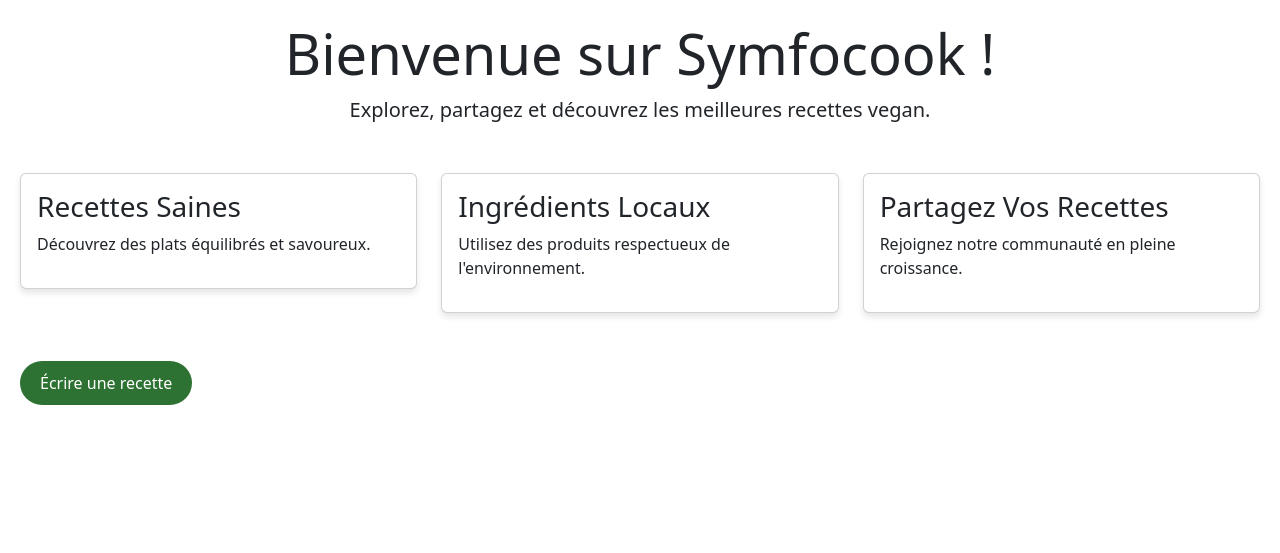
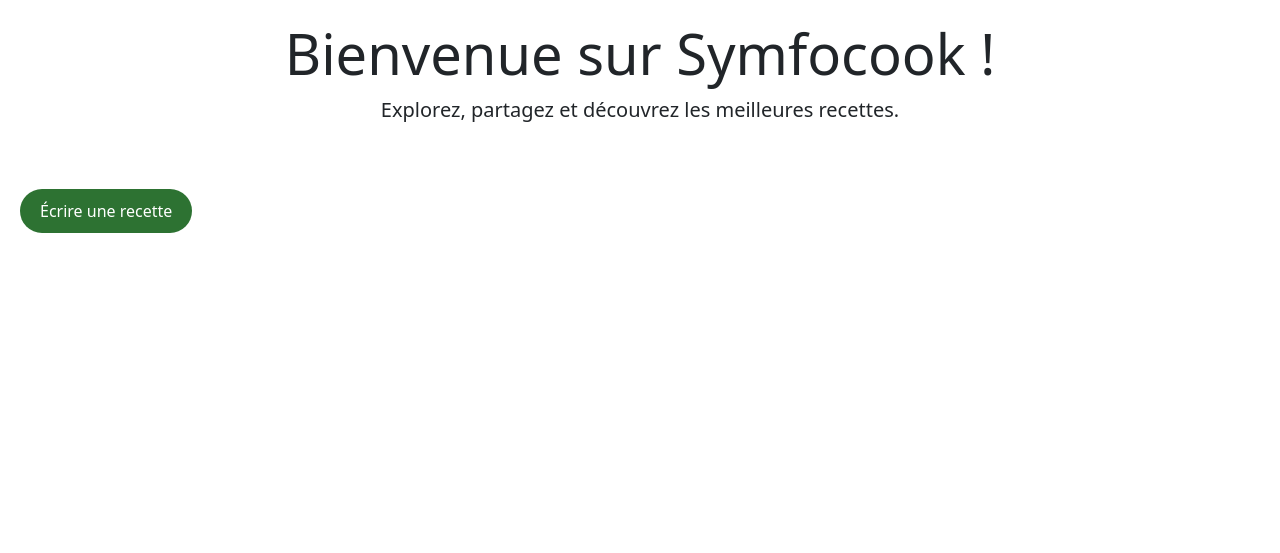
Before and after one commit to lmichallon/symfocook, a Symfony app: template templates/default/index.html.twig in a window 1280 px wide. Shown: the part 56-609 px from the top of the page. Run offline with Twig, Linux system fonts and the light colour scheme; the template is opened without the code that fills it, so the values that code supplies are empty; some libraries are stand-ins or nearby versions.

```diff
--- a/templates/base.html.twig
+++ b/templates/base.html.twig
@@ -27,9 +27,15 @@
                             <li class="nav-item">
                                 <span class="nav-link">Bonjour {{ app.user.email }}</span>
                             </li>
-                            <li class="nav-item">
-                                <a class="nav-link" href="{{ path('account') }}">Mon compte</a>
-                            </li>
+                            {% if is_granted('ROLE_ADMIN') %}
+                                <li class="nav-item">
+                                    <a class="nav-link" href="{{ path('admin') }}">Accès au BO</a>
+                                </li>
+                            {% else %}
+                                <li class="nav-item">
+                                    <a class="nav-link" href="{{ path('account') }}">Mon compte</a>
+                                </li>
+                            {% endif %}
                             <li class="nav-item">
                                 <a class="nav-link" href="{{ path('deconnexion') }}">Se déconnecter</a>
                             </li>
--- a/templates/default/index.html.twig
+++ b/templates/default/index.html.twig
@@ -4,27 +4,7 @@
 {% block body %}
 <div class="text-center">
     <h1 class="display-4">Bienvenue sur Symfocook !</h1>
-    <p class="lead">Explorez, partagez et découvrez les meilleures recettes vegan.</p>
-</div>
-<div class="row mt-5">
-    <div class="col-md-4">
-        <div class="card p-3">
-            <h3>Recettes Saines</h3>
-            <p>Découvrez des plats équilibrés et savoureux.</p>
-        </div>
-    </div>
-    <div class="col-md-4">
-        <div class="card p-3">
-            <h3>Ingrédients Locaux</h3>
-            <p>Utilisez des produits respectueux de l'environnement.</p>
-        </div>
-    </div>
-    <div class="col-md-4">
-        <div class="card p-3">
-            <h3>Partagez Vos Recettes</h3>
-            <p>Rejoignez notre communauté en pleine croissance.</p>
-        </div>
-    </div>
+    <p class="lead">Explorez, partagez et découvrez les meilleures recettes.</p>
 </div>
 
 <div class="text-center mt-5 custom-button">
```
Also changed, not shown: src/Controller/AuthController.php (+2 -11 lines), templates/index.html.twig (deleted, +0 -10 lines).
